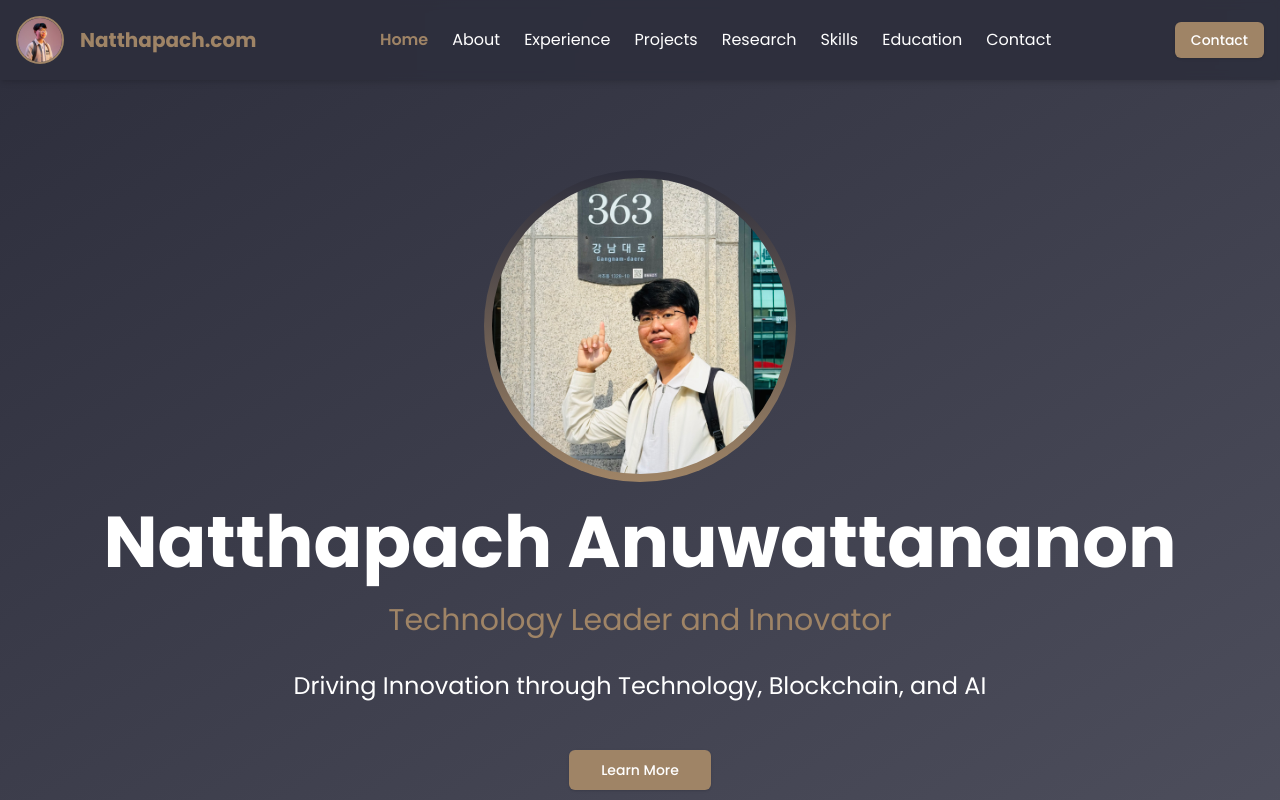
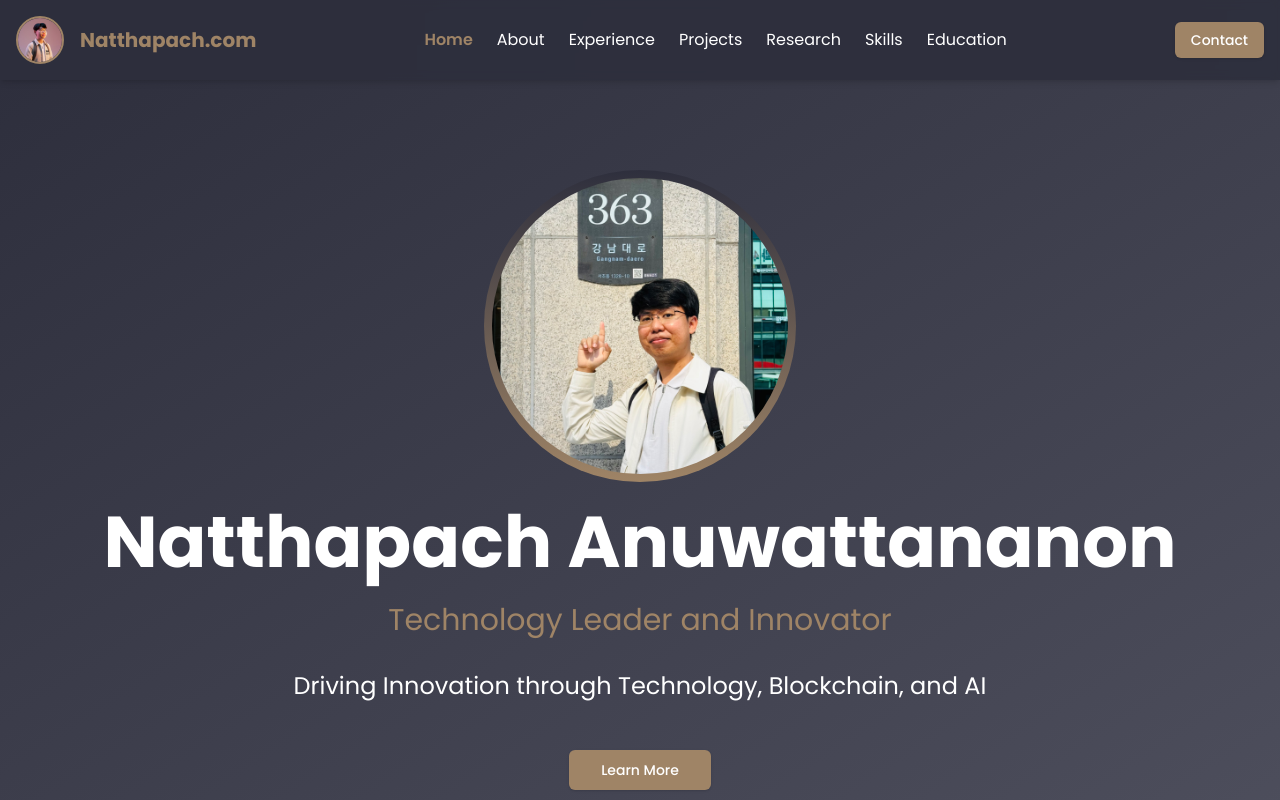
Before and after one commit to megapies/natthapach-profile-web, a Next.js app: page / in a window 1280 px wide. Shown: the top 800 px of the page. Built offline with nearby package versions, Linux system fonts and the light colour scheme.

Commit message:
src: improvement color

```diff
--- a/src/components/improved-profile-website.tsx
+++ b/src/components/improved-profile-website.tsx
@@ -82,7 +82,7 @@ export function ImprovedProfileWebsite() {
             </Link>
           </div>
           <nav className="hidden md:flex space-x-6">
-            {['Home', 'About', 'Experience', 'Projects', 'Research', 'Skills', 'Education', 'Contact'].map((item) => (
+            {['Home', 'About', 'Experience', 'Projects', 'Research', 'Skills', 'Education'].map((item) => (
               <Link
                 key={item}
                 href={`#${item.toLowerCase()}`}
@@ -107,7 +107,7 @@ export function ImprovedProfileWebsite() {
                     <Link
                       key={item}
                       href={`#${item.toLowerCase()}`}
-                      className={`hover:text-[#9F8466] transition-colors ${
+                      className={`text-[#FFFFFF] hover:text-[#9F8466] transition-colors ${
                         activeSection === item.toLowerCase() ? 'text-[#9F8466] font-semibold' : ''
                       }`}
                     >
```
